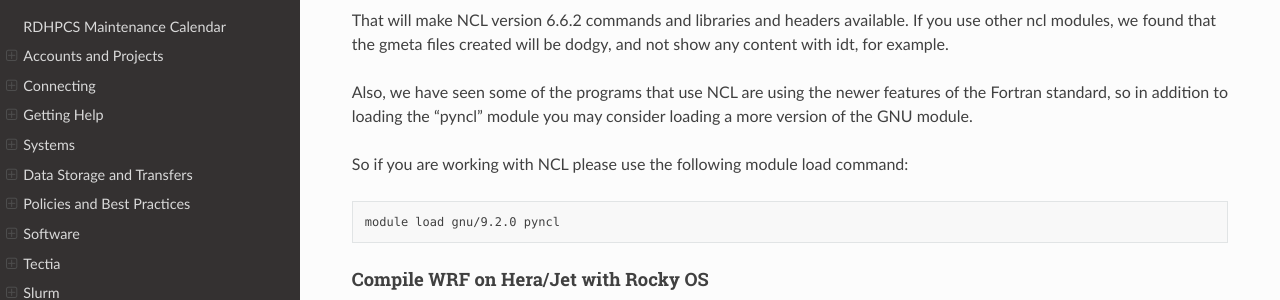
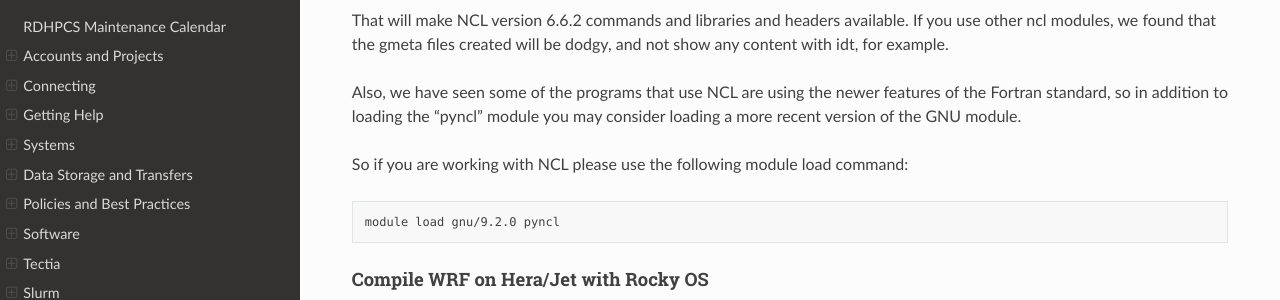
Before and after one commit to NOAA-RDHPCS/noaa-rdhpcs.github.io, a Sphinx documentation site: the page built from source/FAQ/index.rst, in a window 1280 px wide and 900 px high, scrolled down 10299 px. Shown: the part 175-475 px from the top of the window. Built offline with Sphinx 7.4.7 and the Read the Docs theme 3.1.0, drawn with Linux system fonts in a browser that asks for light colours; some of the changed text lies outside the part shown.

Commit message:
Update index.rst
Addressed Lis's comments.  It "recent" change was something that happened inadvertently.

```diff
--- a/source/FAQ/index.rst
+++ b/source/FAQ/index.rst
@@ -617,7 +617,7 @@ created will be dodgy, and not show any content with idt, for example.
 
 Also, we have seen some of the programs that use NCL are using the
 newer features of the Fortran standard, so in addition to loading the
-"pyncl" module you may consider loading a more  version of the
+"pyncl" module you may consider loading a more recent version of the
 GNU module.
 
 So if you are working with NCL please use the following module load command:
```
Also changed, not shown: other parts of source/FAQ/index.rst (+3 -3 lines).
